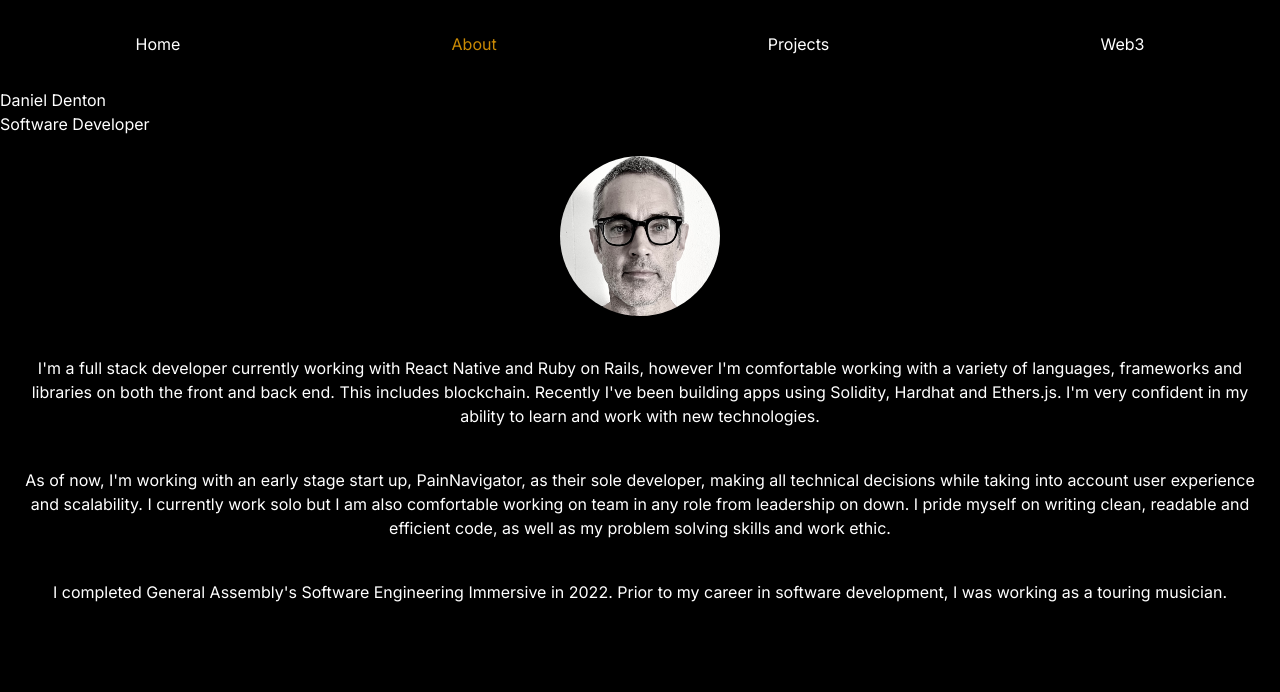
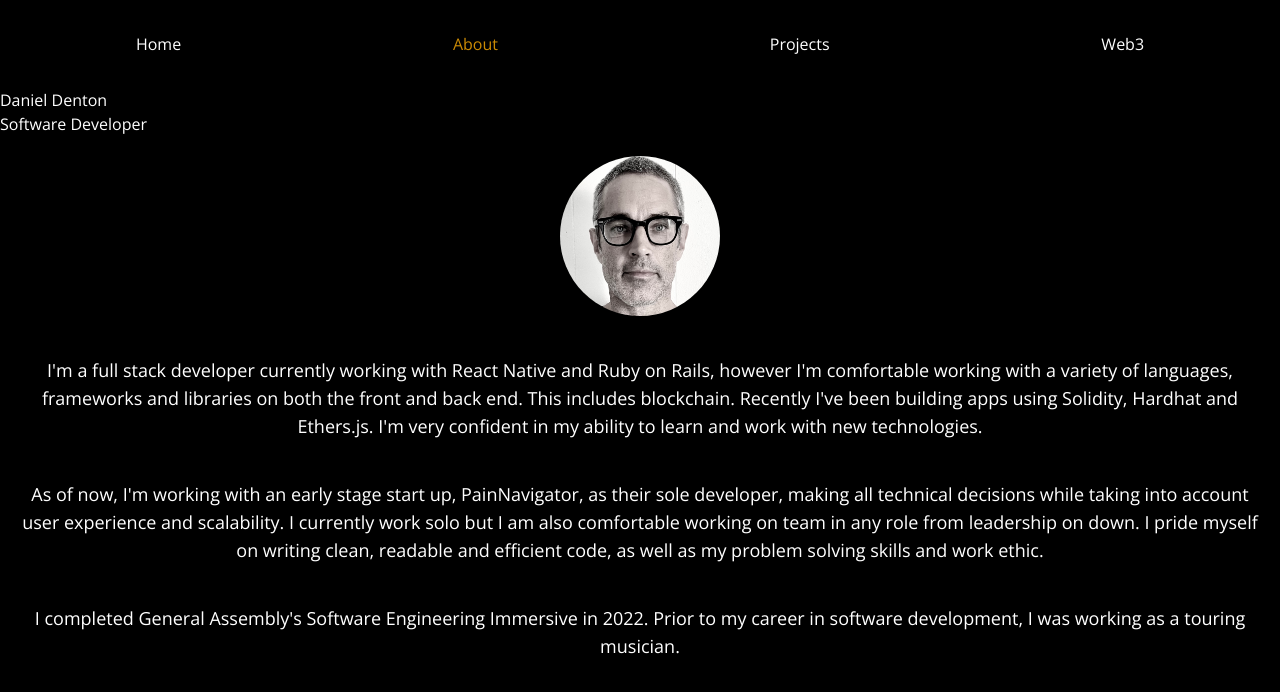
Before and after one commit to danieldenton/next-portfolio, a Next.js app: page /about in a window 1280 px wide. Shown: the top 692 px of the page. Built offline with nearby package versions, Linux system fonts and the light colour scheme.

Commit message:
openSans

```diff
--- a/src/app/about/page.tsx
+++ b/src/app/about/page.tsx
@@ -5,7 +5,7 @@ export default function About() {
   return (
     <div className="flex flex-col justify-center items-center">
       <Image src={headshot} alt="head shot" className="rounded-full h-40 w-40 m-5" />
-      <p className="flex justify-center text-center m-5">
+      <p className="flex justify-center text-center text-lg m-5">
         I'm a full stack developer currently working with React Native and Ruby
         on Rails, however I'm comfortable working with a variety of languages,
         frameworks and libraries on both the front and back end. This includes
@@ -13,7 +13,7 @@ export default function About() {
         Ethers.js. I'm very confident in my ability to learn and work with new
         technologies.
       </p>
-      <p className="flex justify-center text-center m-5">
+      <p className="flex justify-center text-center text-lg m-5">
         As of now, I'm working with an early stage start up, PainNavigator, as
         their sole developer, making all technical decisions while taking into
         account user experience and scalability. I currently work solo but I am
@@ -21,7 +21,7 @@ export default function About() {
         pride myself on writing clean, readable and efficient code, as well as
         my problem solving skills and work ethic.
       </p>
-      <p className="flex justify-center text-center m-5">
+      <p className="flex justify-center text-center text-lg m-5">
         I completed General Assembly's Software Engineering Immersive in 2022.
         Prior to my career in software development, I was working as a touring
         musician.
--- a/src/app/contact/page.tsx
+++ b/src/app/contact/page.tsx
@@ -0,0 +1,3 @@
+export default function Contact() {
+    return <h1>Projects</h1>
+}
--- a/src/app/layout.tsx
+++ b/src/app/layout.tsx
@@ -1,5 +1,5 @@
 import type { Metadata } from "next";
-import { inter } from "./ui/fonts";
+import { openSans } from "./ui/fonts";
 import "./globals.css";
 import { Navbar } from "./ui/navbar";
 
@@ -15,7 +15,7 @@ export default function RootLayout({
 }>) {
   return (
     <html lang="en">
-      <body className={`${inter.className} bg-black text-white`}>
+      <body className={`${openSans.className} bg-black text-white`}>
         <Navbar />
         <header>
           <h1>Daniel Denton</h1>
--- a/src/app/projects/page.tsx
+++ b/src/app/projects/page.tsx
@@ -0,0 +1,3 @@
+export default function Projects() {
+    return <h1>Projects</h1>
+}
--- a/src/app/ui/fonts.ts
+++ b/src/app/ui/fonts.ts
@@ -1,3 +1,12 @@
-import { Inter } from "next/font/google";
+import { Inter, Roboto_Mono, Open_Sans } from "next/font/google";
 
 export const inter = Inter({ subsets: ["latin"] });
+export const roboto = Roboto_Mono({
+    weight: '400',
+    subsets: ['latin'],
+    display: 'swap',
+  })
+  export const openSans = Open_Sans({
+    subsets: ['latin'],
+    display: 'swap',
+  })
--- a/src/app/ui/navbar.tsx
+++ b/src/app/ui/navbar.tsx
@@ -3,7 +3,7 @@
 import Link from "next/link";
 import { usePathname } from "next/navigation";
 import clsx from "clsx";
-import { inter } from "./fonts";
+import { openSans } from "./fonts";
 
 const links = [
   { name: "Home", href: "/" },
@@ -19,7 +19,7 @@ export const Navbar = () => {
       <Link
         key={link.name}
         href={link.href}
-        className={clsx(`${inter.className} text-white`, {
+        className={clsx(`${openSans.className} text-white`, {
           "text-yellow-600": pathname === link.href,
         })}
       >
--- a/src/app/web3/page.tsx
+++ b/src/app/web3/page.tsx
@@ -0,0 +1,3 @@
+export default function Projects() {
+    return <h1>Web3</h1>
+}
```
